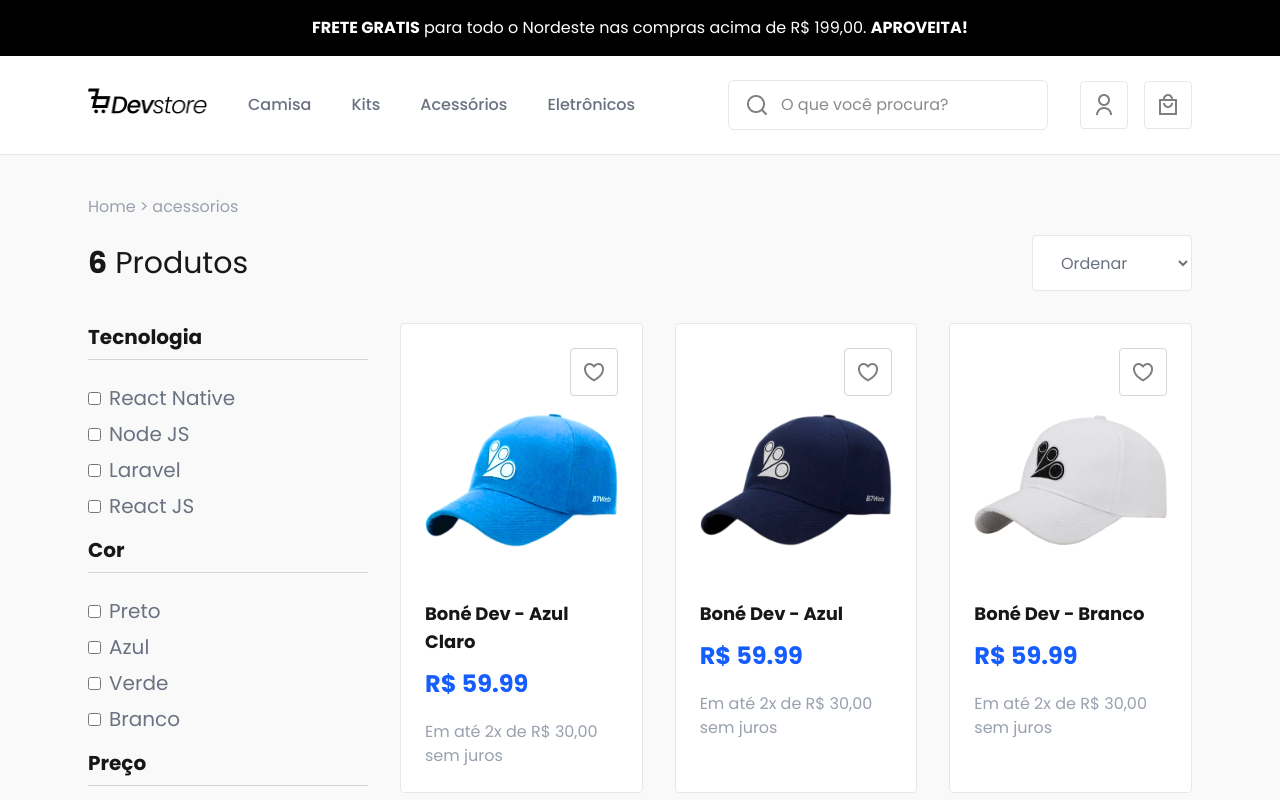
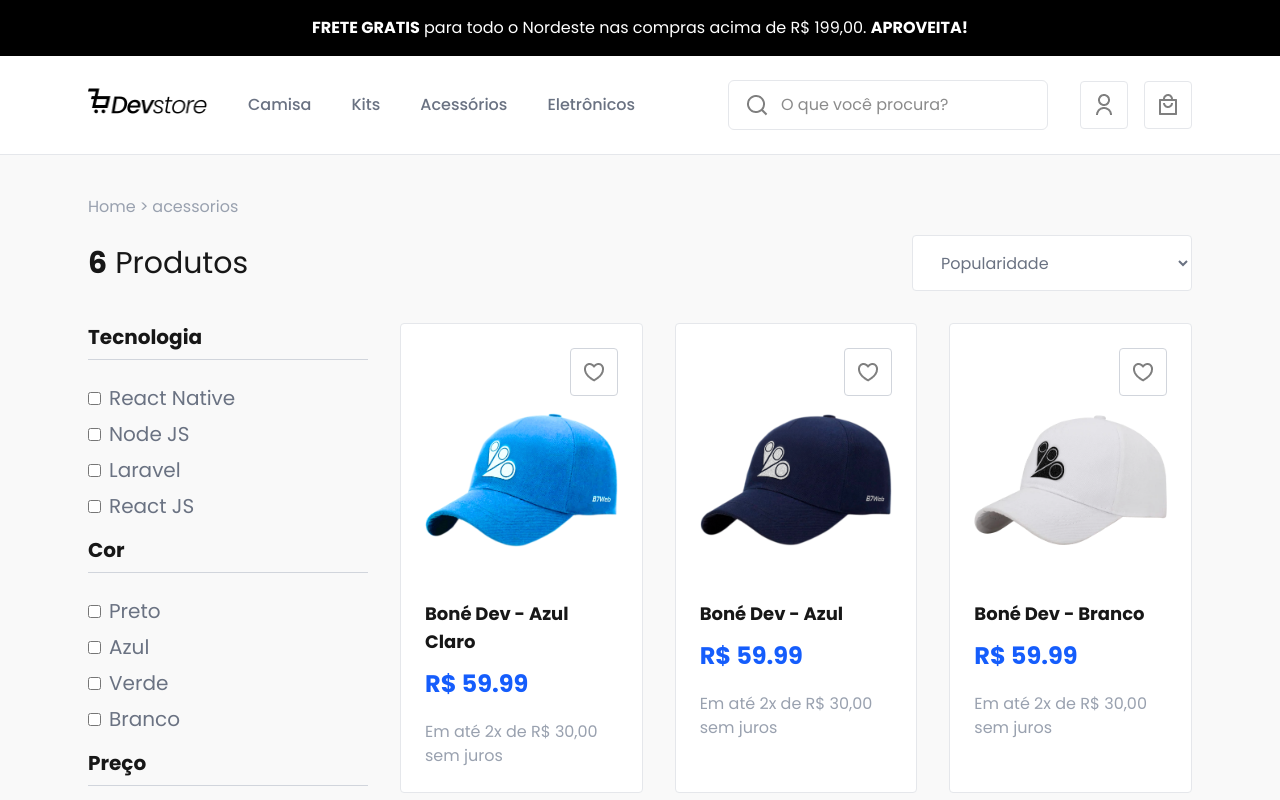
Before and after one commit to JoaoSBarbosa/DevStore-ui, a Next.js app: page /categoria/acessorios in a window 1280 px wide. Shown: the top 800 px of the page. Built offline with nearby package versions, Linux system fonts and the light colour scheme.

Commit message:
:sparkles: Implementado hook para querystring

```diff
--- a/src/features/product-listing/components/product-toolbar.tsx
+++ b/src/features/product-listing/components/product-toolbar.tsx
@@ -1,7 +1,8 @@
 "use client";
 import Image from "next/image";
 import { useProduct } from "../context/use-product";
-import { useState } from "react";
+import { ChangeEvent, useState } from "react";
+import { useQueryString } from "@/shared/hooks/use-querystring";
 
 type ProductToolbarProps = {
   isFilterOpen: boolean;
@@ -13,10 +14,12 @@ export const ProductToolbar = ({
   setIsFilterOpen,
 }: ProductToolbarProps) => {
   const { toggleFilter, product } = useProduct();
-  const [sort, setSort] = useState("");
-
+  const queryString = useQueryString();
+  const order = queryString.get("order") ?? "views";
   const count = product?.length ? product?.length : 0;
-
+  const handleSelectChange = (e: ChangeEvent<HTMLSelectElement>) => {
+    queryString.set("order", e.target.value);
+  };
   return (
     <div className="gap-6 flex flex-col lg:flex-row justify-between lg:items-center">
       <div className=" text-3xl">
@@ -27,20 +30,20 @@ export const ProductToolbar = ({
         className={`flex w-full lg:max-w-70  flex-row items-center justify-end gap-4 `}
       >
         <select
-          value={sort}
-          onChange={(e) => setSort(e.target.value)}
-          className="bg-white flex-1 px-4 max-w-40 lg:w-full lg:px-6 h-14 border border-gray-200 outline-0 rounded-sm text-gray-500"
+          defaultValue={order}
+          onChange={handleSelectChange}
+          className="bg-white flex-1 px-4  lg:w-full lg:px-6 h-14 border border-gray-200 outline-0 rounded-sm text-gray-500"
         >
           <option value="" className="lg:hidden">
-            Ordenar
+            Limpar
           </option>
-          <option value="">Mais relevantes</option>
-          <option value="">Menor preço</option>
-          <option value="">Maior preço</option>
+          <option value="views">Popularidade</option>
+          <option value="price">Por preço</option>
+          <option value="selling">Mais vendidos</option>
         </select>
 
         <button
-          className="flex-1 bg-white max-w-40 lg:w-full px-4 lg:px-6 h-14 border border-gray-200 rounded-sm text-gray-500 gap-4 cursor-pointer outline-0 right-0 flex justify-between items-center lg:hidden "
+          className="flex-1 bg-white  lg:w-full px-4 lg:px-6 h-14 border border-gray-200 rounded-sm text-gray-500 gap-4 cursor-pointer outline-0 right-0 flex justify-between items-center lg:hidden "
           type="button"
           onClick={() => setIsFilterOpen(!isFilterOpen)}
         >
--- /dev/null
+++ b/src/shared/hooks/use-querystring.ts
@@ -0,0 +1,22 @@
+import { usePathname, useRouter, useSearchParams } from "next/navigation";
+
+export const useQueryString = () => {
+  const searchParams = useSearchParams();
+  const router = useRouter();
+  const pathName = usePathname();
+
+  return {
+    get: (attribute: string) => {
+      return searchParams.get(attribute);
+    },
+    set: (attribute: string, value: string) => {
+      const params = new URLSearchParams(searchParams.toString());
+      if (value) {
+        params.set(attribute, value);
+      } else {
+        params.delete(attribute);
+      }
+      router.push(`${pathName}?${params.toString()}`);
+    },
+  };
+};
```
